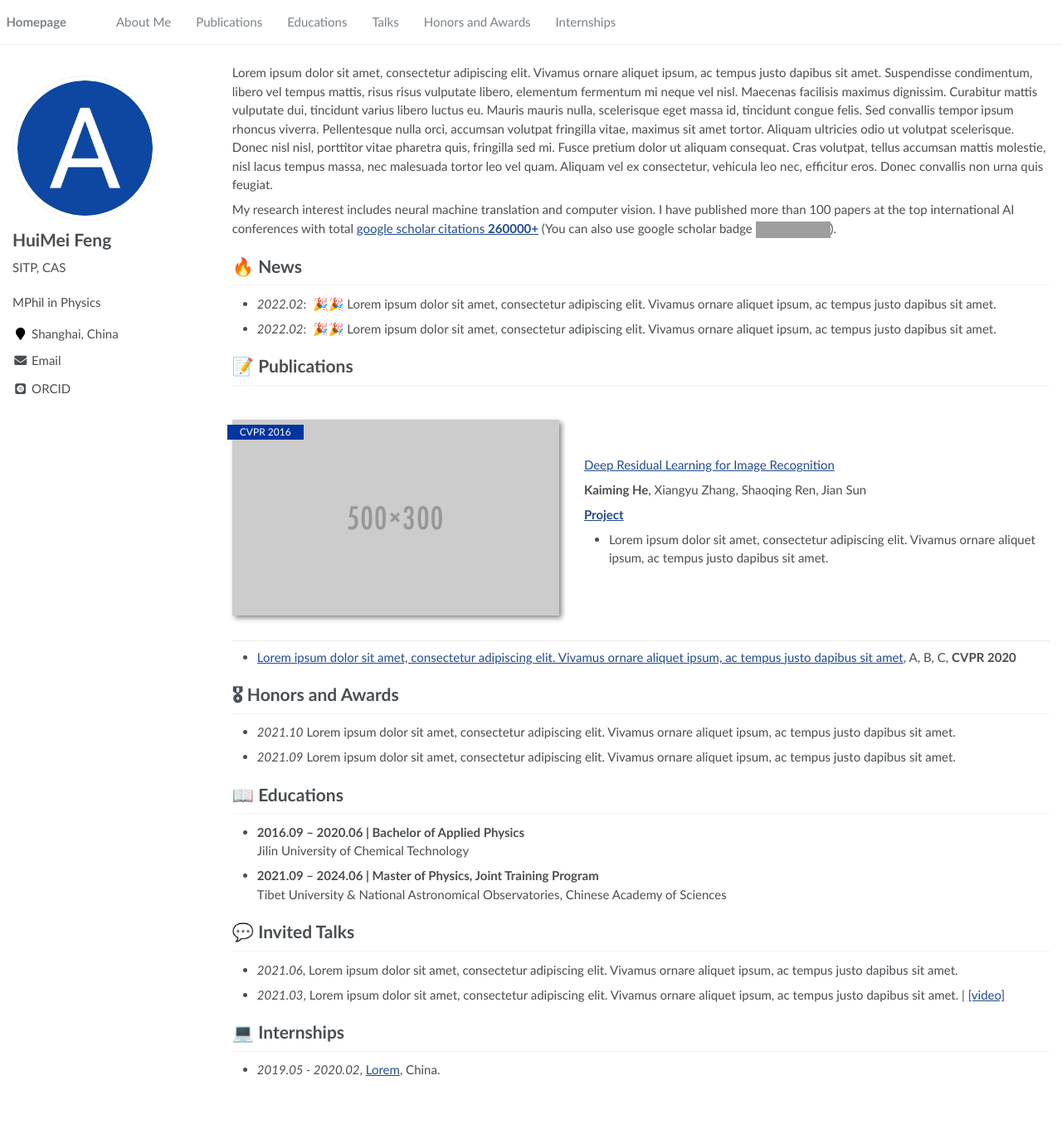
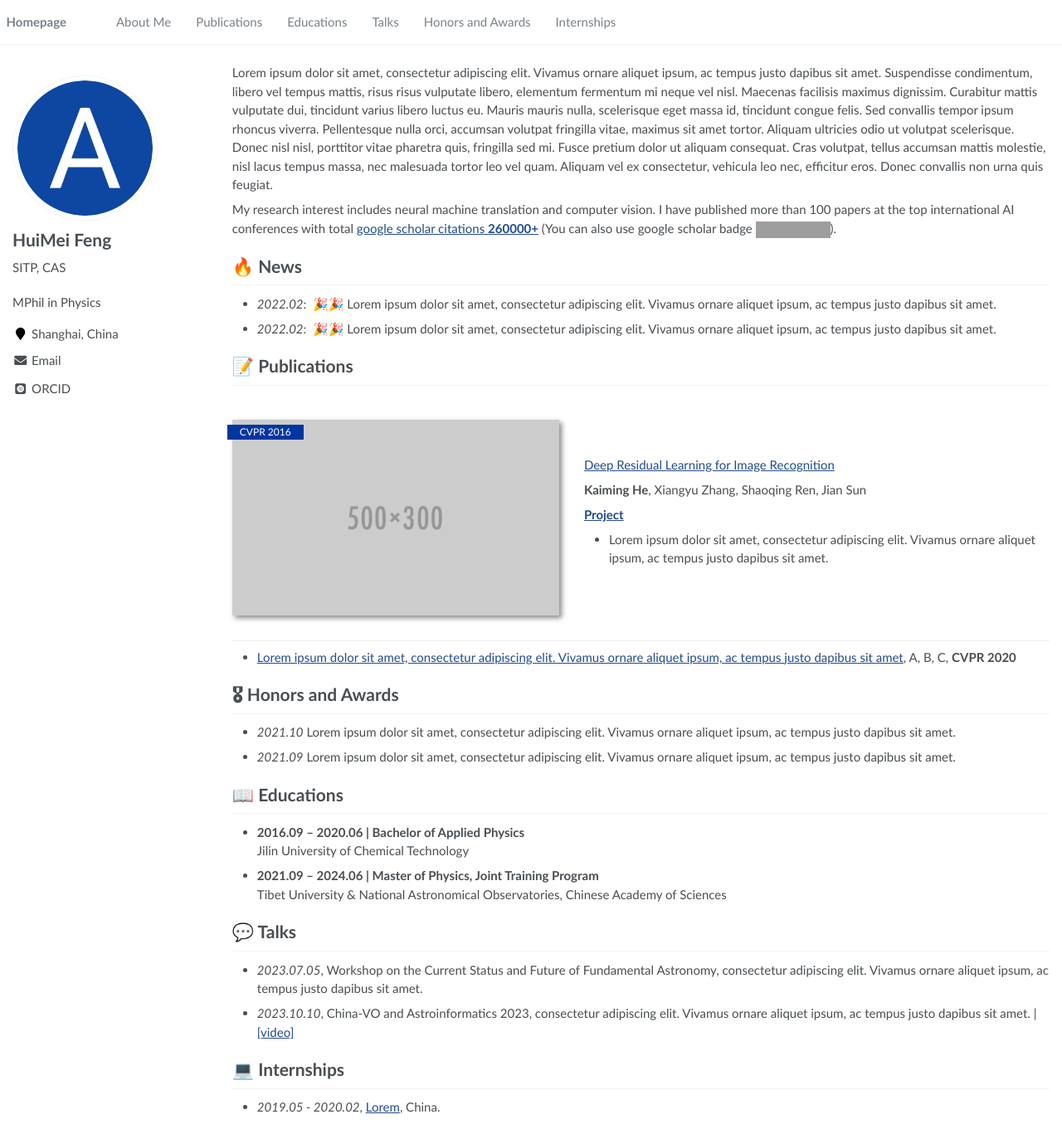
Before and after one commit to HuiMeiFeng/feng.github.io, a Jekyll site: the page built from _pages/about.md, in a window 1280 px wide and 1361 px high. Shown: the whole window at 83% size. Built offline with Jekyll 4.4.1, drawn with Linux system fonts in a browser that asks for light colours; some web fonts are replaced; grey boxes are pictures that could not be loaded.

Commit message:
Update about.md

```diff
--- a/_pages/about.md
+++ b/_pages/about.md
@@ -55,9 +55,9 @@ My research interest includes neural machine translation and computer vision. I
 
 
 
-# 💬 Invited Talks
-- *2021.06*, Lorem ipsum dolor sit amet, consectetur adipiscing elit. Vivamus ornare aliquet ipsum, ac tempus justo dapibus sit amet.
-- *2021.03*, Lorem ipsum dolor sit amet, consectetur adipiscing elit. Vivamus ornare aliquet ipsum, ac tempus justo dapibus sit amet.  \| [\[video\]](https://github.com/)
+# 💬 Talks
+- *2023.07.05*, Workshop on the Current Status and Future of Fundamental Astronomy, consectetur adipiscing elit. Vivamus ornare aliquet ipsum, ac tempus justo dapibus sit amet.
+- *2023.10.10*, China-VO and Astroinformatics 2023, consectetur adipiscing elit. Vivamus ornare aliquet ipsum, ac tempus justo dapibus sit amet.  \| [\[video\]](https://github.com/)
 
 # 💻 Internships
 - *2019.05 - 2020.02*, [Lorem](https://github.com/), China.
```
